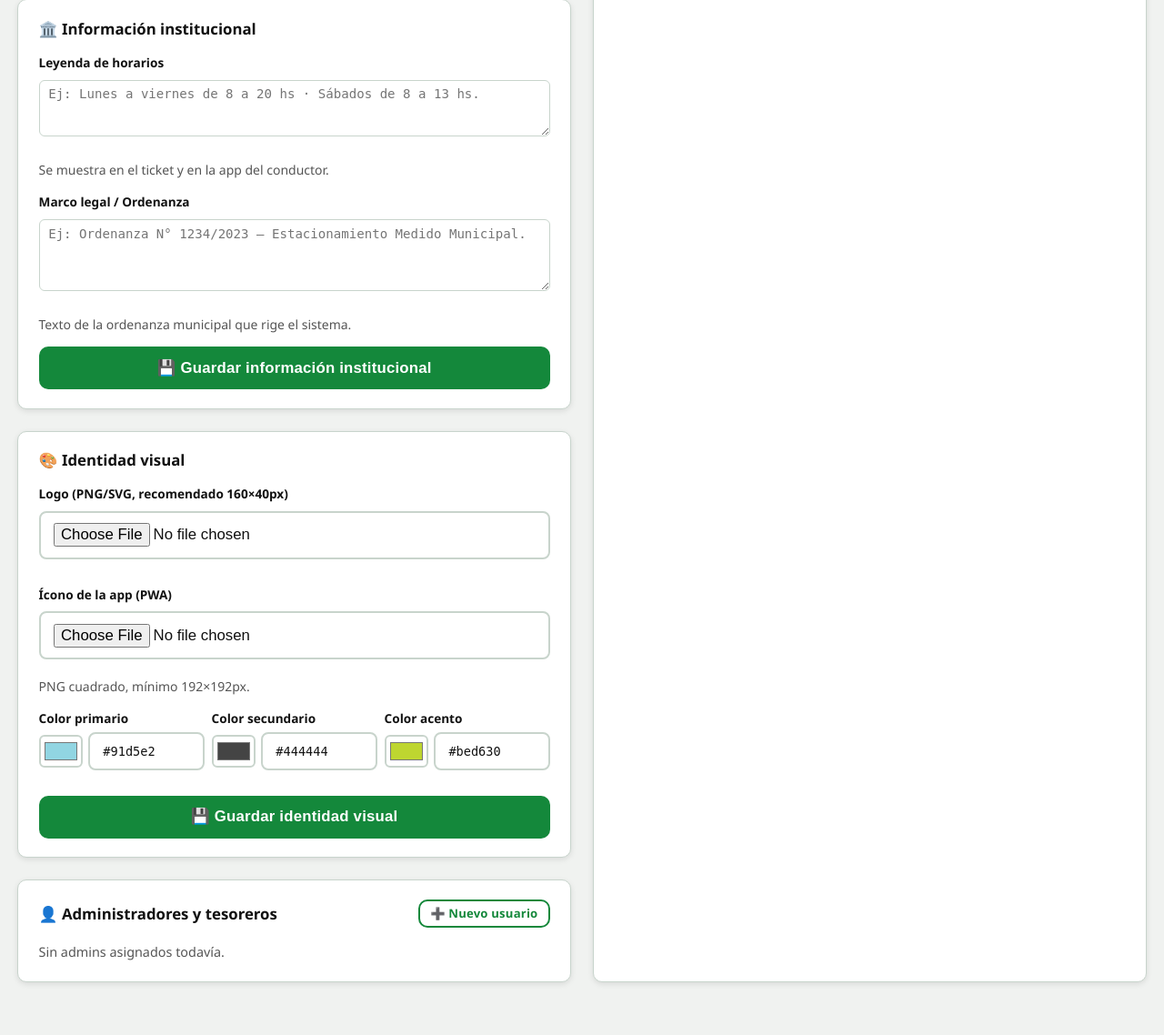
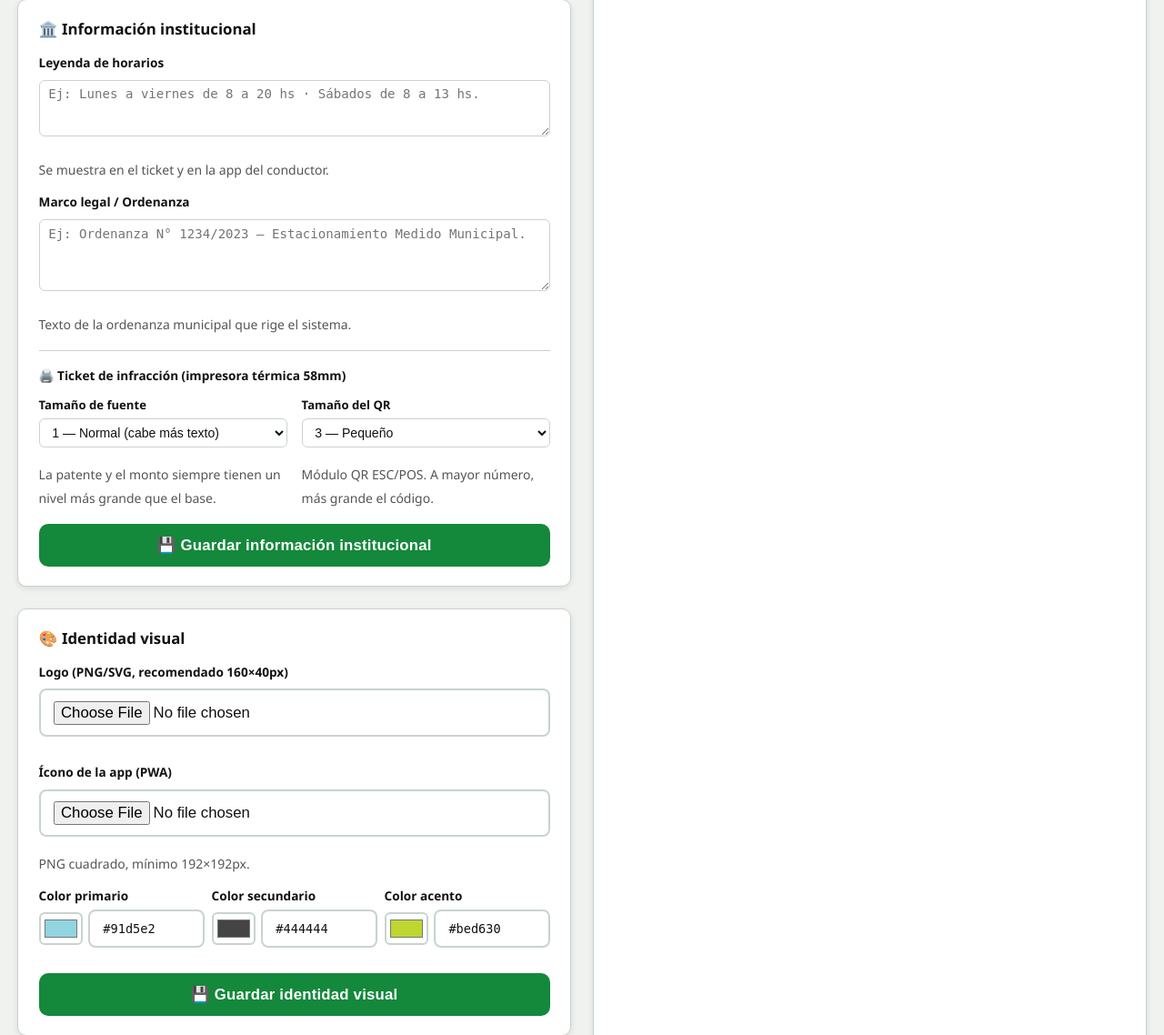
Before and after one commit to PolloLopez/estacionamiento_proyecto, a Django app: template templates/superadmin/editar_municipio.html in a window 1280 px wide. Shown: the part 4034-5172 px from the top of the page at 91% size. Run offline with Django 5.2, Linux system fonts and the light colour scheme; the template is opened without the code that fills it, so the values that code supplies are empty.

Commit message:
feat(ticket): fuente_size y qr_size configurables por municipio desde superadmin

```diff
--- a/templates/superadmin/editar_municipio.html
+++ b/templates/superadmin/editar_municipio.html
@@ -431,7 +431,52 @@
             <small style="color:var(--color-text-muted);">Texto de la ordenanza municipal que rige el sistema.</small>
           </div>
 
-          <button type="submit" class="btn" style="width:100%;">💾 Guardar información institucional</button>
+          {# ── Configuración del ticket de infracción (impresora térmica) ── #}
+          <div style="margin-top:1rem; padding-top:1rem; border-top:1px solid var(--color-border);">
+            <p style="font-size:0.85rem; font-weight:700; margin:0 0 0.75rem;">🖨️ Ticket de infracción (impresora térmica 58mm)</p>
+
+            <div style="display:flex; gap:1rem; flex-wrap:wrap;">
+              <div style="flex:1; min-width:140px;">
+                <label style="font-size:0.82rem; font-weight:600; display:block; margin-bottom:0.25rem;">
+                  Tamaño de fuente
+                </label>
+                <select name="ticket_fuente_size"
+                        style="width:100%; padding:0.4rem 0.6rem; border-radius:6px;
+                               border:1px solid var(--color-border); background:var(--color-surface);
+                               color:var(--color-text); font-size:0.88rem;">
+                  <option value="1" {% if municipio.ticket_fuente_size == 1 %}selected{% endif %}>
+                    1 — Normal (cabe más texto)
+                  </option>
+                  <option value="2" {% if municipio.ticket_fuente_size == 2 %}selected{% endif %}>
+                    2 — Doble alto (recomendado 58mm)
+                  </option>
+                  <option value="3" {% if municipio.ticket_fuente_size == 3 %}selected{% endif %}>
+                    3 — Doble alto + ancho (para 80mm)
+                  </option>
+                </select>
+                <small style="color:var(--color-text-muted);">La patente y el monto siempre tienen un nivel más grande que el base.</small>
+              </div>
+
+              <div style="flex:1; min-width:140px;">
+                <label style="font-size:0.82rem; font-weight:600; display:block; margin-bottom:0.25rem;">
+                  Tamaño del QR
+                </label>
+                <select name="ticket_qr_size"
+                        style="width:100%; padding:0.4rem 0.6rem; border-radius:6px;
+                               border:1px solid var(--color-border); background:var(--color-surface);
+                               color:var(--color-text); font-size:0.88rem;">
+                  <option value="3" {% if municipio.ticket_qr_size == 3 %}selected{% endif %}>3 — Pequeño</option>
+                  <option value="4" {% if municipio.ticket_qr_size == 4 %}selected{% endif %}>4 — Normal (recomendado)</option>
+                  <option value="5" {% if municipio.ticket_qr_size == 5 %}selected{% endif %}>5 — Mediano</option>
+                  <option value="6" {% if municipio.ticket_qr_size == 6 %}selected{% endif %}>6 — Grande</option>
+                  <option value="8" {% if municipio.ticket_qr_size == 8 %}selected{% endif %}>8 — Muy grande</option>
+                </select>
+                <small style="color:var(--color-text-muted);">Módulo QR ESC/POS. A mayor número, más grande el código.</small>
+              </div>
+            </div>
+          </div>
+
+          <button type="submit" class="btn" style="width:100%; margin-top:1rem;">💾 Guardar información institucional</button>
         </form>
       </div>
 
--- a/templates/ticket_infraccion.html
+++ b/templates/ticket_infraccion.html
@@ -214,6 +214,11 @@ var DATOS_ACTA = {
   url_pago:         "{{ request.scheme }}://{{ request.get_host }}/pagar/{{ infraccion.vehiculo.patente }}/",
   leyenda_horarios:       "{{ infraccion.municipio.leyenda_horarios|default:''|escapejs }}",
   texto_ordenanza:        "{{ infraccion.municipio.texto_ordenanza|default:''|escapejs }}",
+  // Configuración del ticket configurable por el superadmin en editar_municipio.
+  // fuente_size: 1=normal · 2=doble alto (default) · 3=doble alto+ancho
+  // qr_size: módulo QR ESC/POS (1-8). Default 4.
+  fuente_size:            {{ infraccion.municipio.ticket_fuente_size|default:2 }},
+  qr_size:                {{ infraccion.municipio.ticket_qr_size|default:4 }},
   // 0 = pedir confirmación antes de la segunda copia; >0 = pausa automática en ms
   segundos_pausa_copias:  {{ infraccion.municipio.segundos_pausa_doble_copia }},
 };
```
Also changed, not shown: PENDIENTES.md (+14 -10 lines), app_estacionamiento/models.py (+21 -0 lines), app_estacionamiento/views_superadmin.py (+12 -0 lines), static/app_estacionamiento/js/impresora_bluetooth.js (+46 -19 lines), app_estacionamiento/migrations/0103_municipio_ticket_config.py (added).
